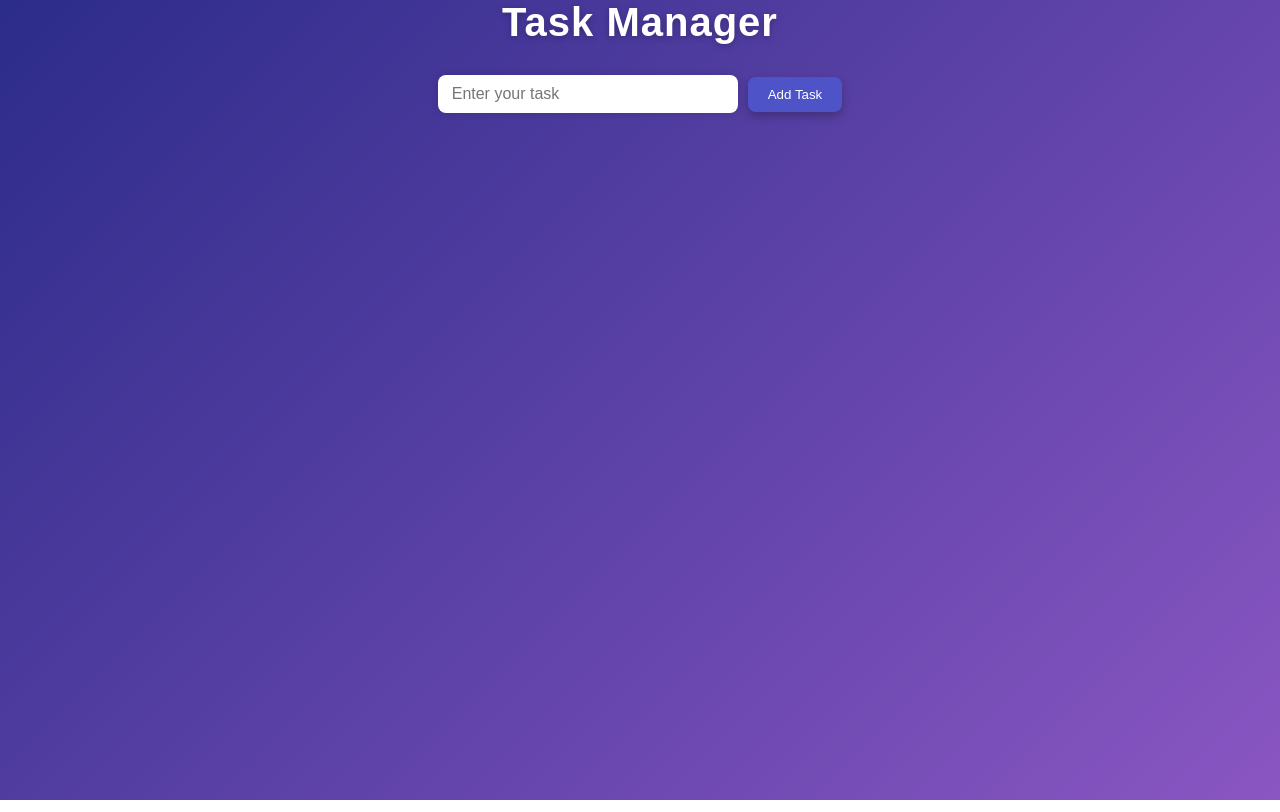
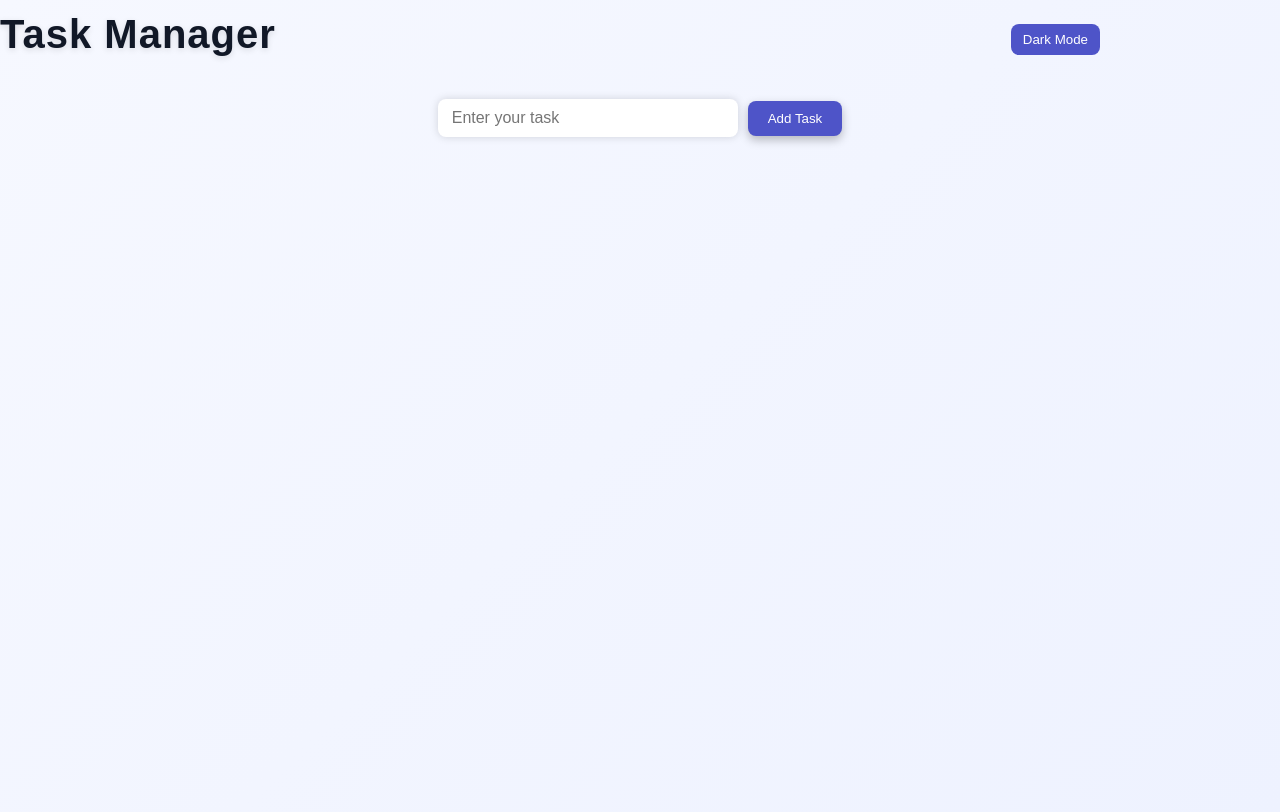
Before and after one commit to minakshiMandoli/task-manager, a plain HTML site: page index.html in a window 1280 px wide. Drawn offline with Linux system fonts and the light colour scheme.

Commit message:
added dark and light theme

```diff
--- a/index.html
+++ b/index.html
@@ -11,7 +11,13 @@
 <body>
 
 
-    <h1>Task Manager</h1>
+    <div class="header-row">
+        <h1>Task Manager</h1>
+        <div class="theme-toggle">
+            <button id="theme-toggle" aria-pressed="false">Dark Mode</button>
+        </div>
+    </div>
+
     <section class="task-manager">
         <form id="task-form">
             <input type="text" placeholder="Enter your task" id="task-input" required>
--- a/script.js
+++ b/script.js
@@ -6,6 +6,7 @@ const taskManagerContainer = document.querySelector(".task-manager");
 const confirmEl = document.querySelector(".confirm");
 const confirmedBtn = confirmEl.querySelector(".confirmed");
 const cancelledBtn = confirmEl.querySelector(".cancel");
+const themeToggleBtn = document.getElementById("theme-toggle");
 
 let indexToBeDeleted = null
       const taskContainer = document.getElementById('task-container');
@@ -19,6 +20,30 @@ console.log("savedTasks..", savedTasks);
 function addTask(){
     localStorage.setItem("tasks",JSON.stringify(savedTasks));
 }
+
+// Theme handling
+function applyTheme(theme) {
+  if (!theme) return;
+  document.documentElement.setAttribute('data-theme', theme);
+  localStorage.setItem('theme', theme);
+  if (themeToggleBtn) {
+    themeToggleBtn.textContent = theme === 'dark' ? 'Light Mode' : 'Dark Mode';
+    themeToggleBtn.setAttribute('aria-pressed', theme === 'dark');
+  }
+}
+
+// Initialize theme from storage
+(function(){
+  const savedTheme = localStorage.getItem('theme') || 'light';
+  applyTheme(savedTheme);
+  if (themeToggleBtn) {
+    themeToggleBtn.addEventListener('click', () => {
+      const current = document.documentElement.getAttribute('data-theme') || 'light';
+      const next = current === 'dark' ? 'light' : 'dark';
+      applyTheme(next);
+    });
+  }
+})();
 
 
 
--- a/style.css
+++ b/style.css
@@ -5,21 +5,43 @@
   font-family: 'Poppins', sans-serif;
 }
 
+/* Theme variables */
+:root {
+    --bg: linear-gradient(135deg, #f6f8ff, #eef2ff);
+    --text: #111827;
+    --card-bg: #ffffff;
+    --card-fg: #111827;
+    --btn-bg: #4e54c8;
+    --btn-hover: #8f94fb;
+    --muted: #888;
+}
+
+[data-theme="dark"] {
+    --bg: linear-gradient(135deg, #0d0d20, #27212d);
+    --text: #ffffff;
+    --card-bg: rgba(255,255,255,0.06);
+    --card-fg: #fff;
+    --btn-bg: #4e54c8;
+    --btn-hover: #8f94fb;
+    --muted: #aaa;
+}
+
 body {
-font-family: Arial, sans-serif;
-    background: linear-gradient(135deg, #2c2c8a, #8a56c2);
+    font-family: Arial, sans-serif;
+    background: var(--bg);
     margin: 0;
     padding: 0;
     text-align: center;
-    height: 100vh;
+    min-height: 100vh;
+    color: var(--text);
 }
 
 h1 {
-  font-size: 2.5rem;
-  color: #fff;
-  margin-bottom: 10px;
-  letter-spacing: 1px;
-  text-shadow: 0 2px 6px rgba(0, 0, 0, 0.25);
+    font-size: 2.5rem;
+    color: var(--text);
+    margin-bottom: 10px;
+    letter-spacing: 1px;
+    text-shadow: 0 2px 6px rgba(0, 0, 0, 0.12);
 }
 
 
@@ -29,6 +51,25 @@ h1 {
     justify-content: center;
     align-items: center;
     margin-top: 10px;
+}
+
+/* Header layout */
+.header-row {
+    width: 90%;
+    max-width: 1100px;
+    display: flex;
+    align-items: center;
+    justify-content: space-between;
+    margin: 12px 0;
+}
+
+.theme-toggle button {
+    padding: 8px 12px;
+    border-radius: 8px;
+    border: none;
+    cursor: pointer;
+    background: var(--btn-bg);
+    color: #fff;
 }
 
 #task-input {
```
